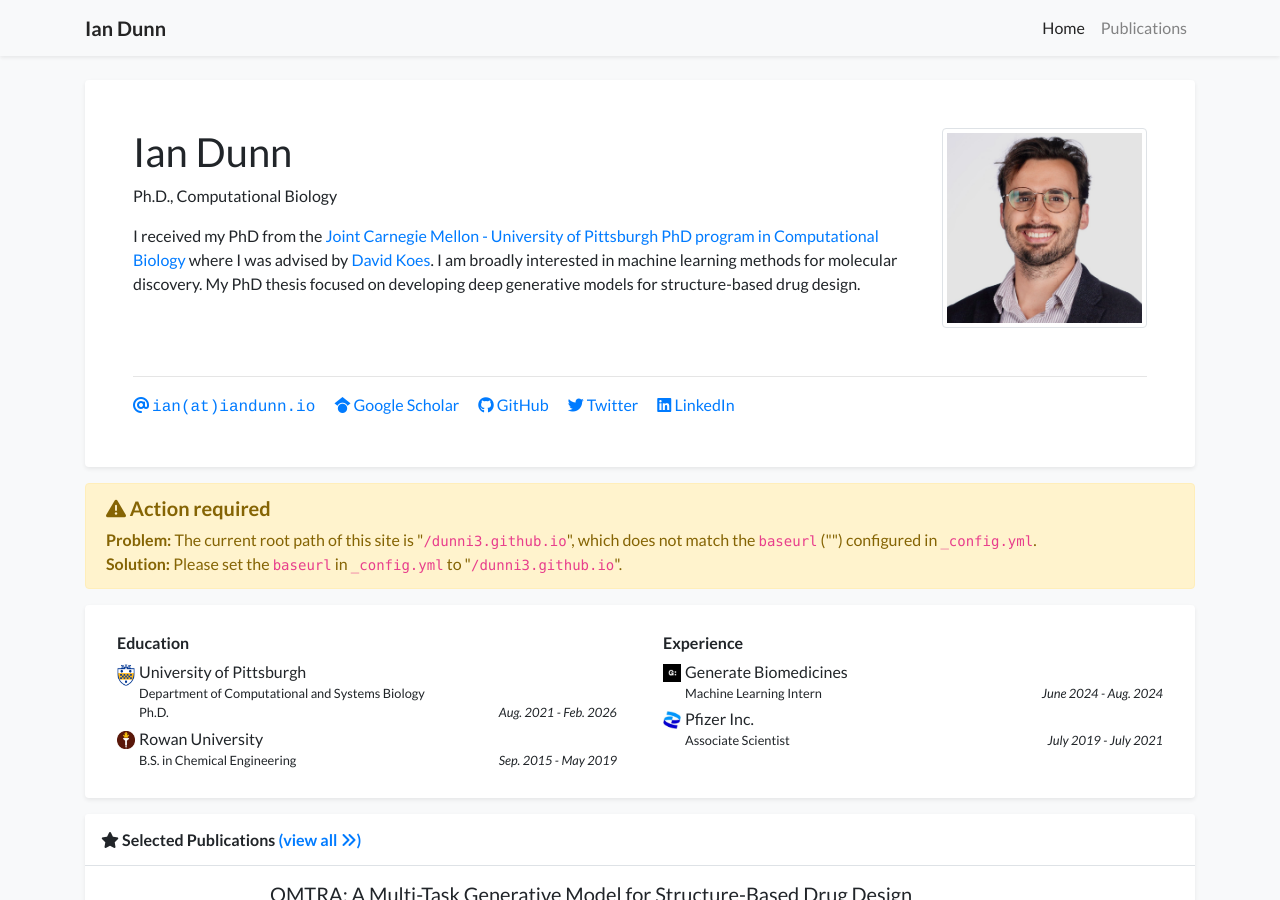
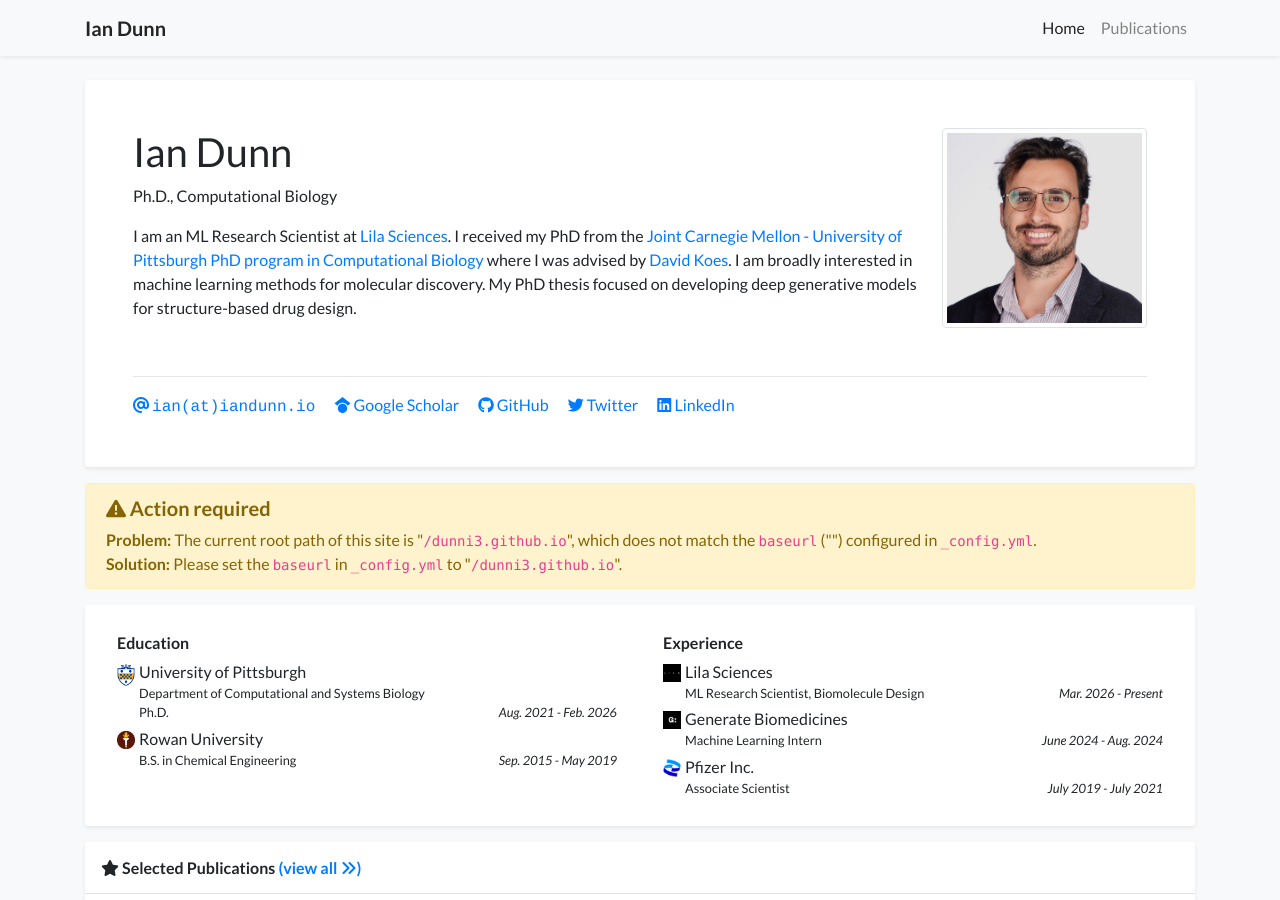
Before and after one commit to Dunni3/dunni3.github.io, a Jekyll site: the page built from index.html, in a window 1280 px wide and 900 px high. Built offline with Jekyll 4.4.1, drawn with Linux system fonts in a browser that asks for light colours; nearby versions of some CDN libraries; a style sheet for code colours, icons or effects is not loaded.

Commit message:
add Lila Sciences position and update bio
Co-Authored-By: Claude Sonnet 4.6 <noreply@anthropic.com>

```diff
--- a/_data/profile.yml
+++ b/_data/profile.yml
@@ -21,6 +21,7 @@ linkedin: dunn-ian
 
 short_bio_text_justify: false
 short_bio: >-
+  I am an ML Research Scientist at <a href="https://www.lila.ai/">Lila Sciences</a>.
   I received my PhD from the
   <a href="http://www.compbio.cmu.edu">Joint Carnegie Mellon - University of Pittsburgh PhD program in Computational Biology</a> where I was advised by
   <a href="http://bits.csb.pitt.edu/">David Koes</a>.
@@ -44,6 +45,10 @@ education:
   date: Sep. 2015 - May 2019
 
 experience:
+- name: Lila Sciences
+  logo: assets/images/badges/lila_sciences_logo.jpg
+  position: ML Research Scientist, Biomolecule Design
+  date: Mar. 2026 - Present
 - name: Generate Biomedicines
   logo: assets/images/badges/generate_biomedicines_logo.jpg
   position: Machine Learning Intern
```
Also changed, not shown: assets/images/badges/lila_sciences_logo.jpg (added).
